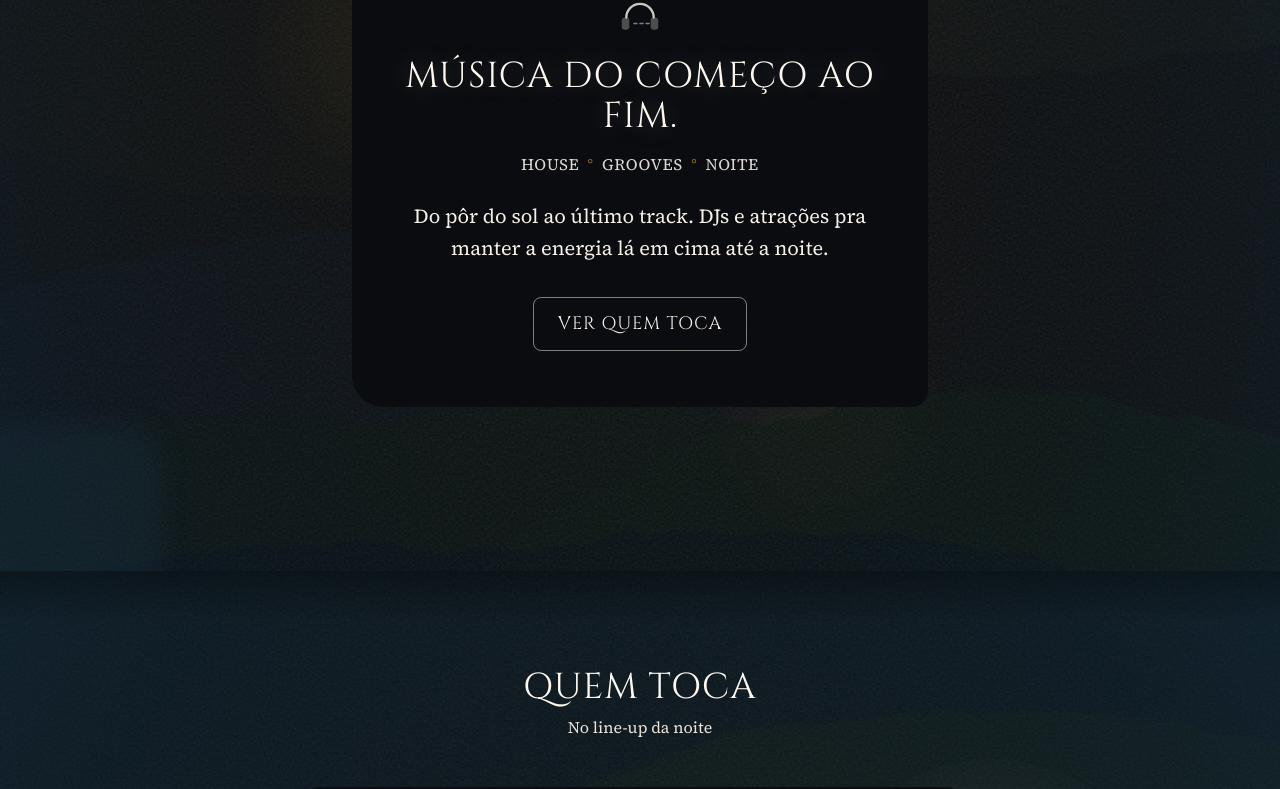
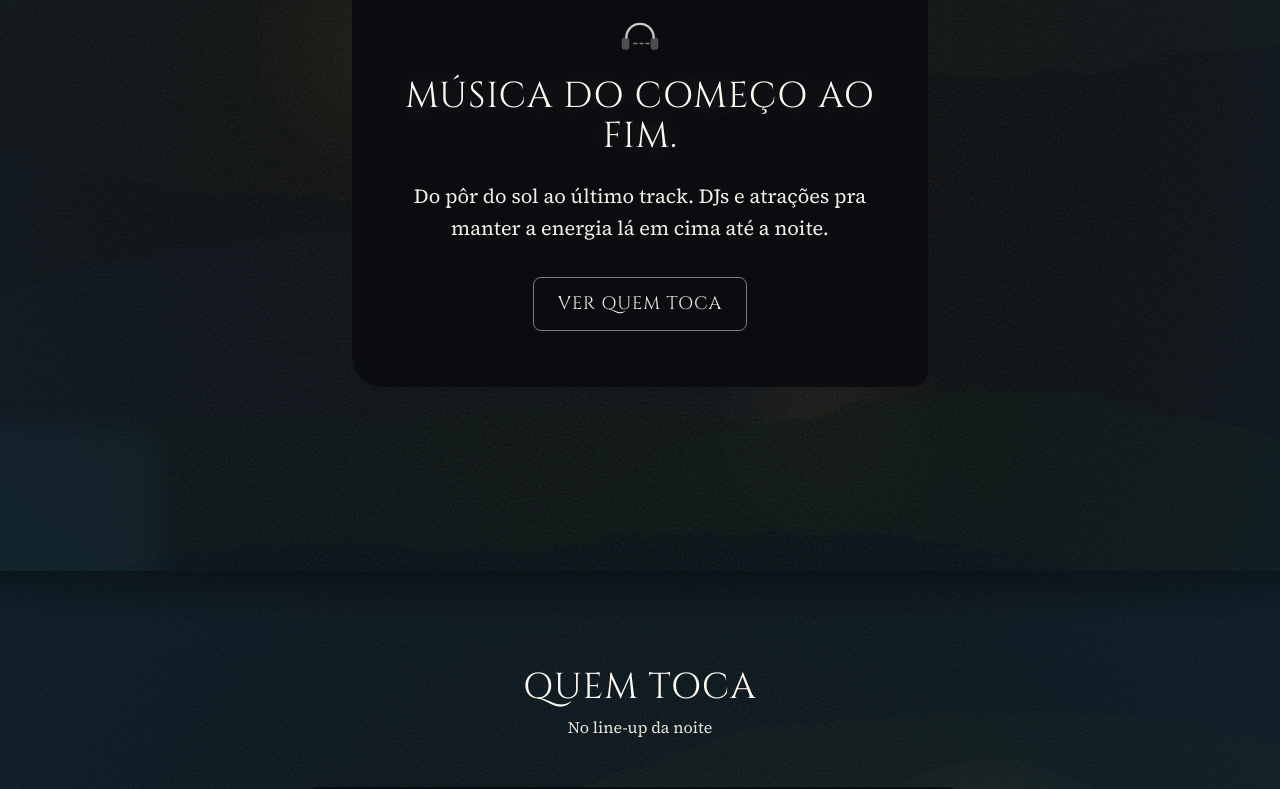
Before and after one commit to jonataswm01/naipevip, a Next.js app: page / in a window 1280 px wide. Shown: the part 4456-5245 px from the top of the page. Built offline with nearby package versions, Linux system fonts and the light colour scheme.

Commit message:
refactor: remove unused climaTags from SectionAbout and SectionMusic components
- Eliminated climaTags arrays from both SectionAbout and SectionMusic components to streamline the code.
- Adjusted margin in the heading of both components for improved layout consistency.

```diff
--- a/src/components/SectionAbout.tsx
+++ b/src/components/SectionAbout.tsx
@@ -3,8 +3,6 @@
 import { motion, Variants } from 'framer-motion';
 import { useInView } from 'react-intersection-observer';
 import { getWhatsAppUrl } from '@/lib/whatsapp';
-
-const climaTags = ['Pré-carnaval', 'Música', 'Festa'];
 
 export default function SectionAbout() {
   const { ref, inView } = useInView({
@@ -69,24 +67,11 @@ export default function SectionAbout() {
         </motion.div>
 
         <motion.h2
-          className="font-titulo text-3xl md:text-4xl text-cream uppercase tracking-wide mb-4"
+          className="font-titulo text-3xl md:text-4xl text-cream uppercase tracking-wide mb-6"
           variants={itemVariants}
         >
           Não é só mais uma festa.
         </motion.h2>
-
-        {/* Marcador ° entre os termos */}
-        <motion.p
-          className="font-texto text-sm sm:text-base text-off-white/90 uppercase tracking-wider mb-6"
-          variants={itemVariants}
-        >
-          {climaTags.map((tag, i) => (
-            <span key={tag}>
-              {i > 0 && <span className="mx-2 text-amarelo/80">°</span>}
-              {tag}
-            </span>
-          ))}
-        </motion.p>
 
         <motion.p
           className="font-texto text-lg md:text-xl text-off-white leading-relaxed"
--- a/src/components/SectionMusic.tsx
+++ b/src/components/SectionMusic.tsx
@@ -2,8 +2,6 @@
 
 import { motion, Variants } from 'framer-motion';
 import { useInView } from 'react-intersection-observer';
-
-const climaTags = ['House', 'Grooves', 'Noite'];
 
 export default function SectionMusic() {
   const { ref, inView } = useInView({
@@ -88,24 +86,11 @@ export default function SectionMusic() {
           </motion.div>
 
           <motion.h2
-            className="font-titulo text-3xl md:text-4xl text-cream uppercase tracking-wide mb-4 text-night-glow"
+            className="font-titulo text-3xl md:text-4xl text-cream uppercase tracking-wide mb-6 text-night-glow"
             variants={itemVariants}
           >
             Música do começo ao fim.
           </motion.h2>
-
-          {/* Marcador ° entre os termos */}
-          <motion.p
-            className="font-texto text-sm sm:text-base text-off-white/90 uppercase tracking-wider mb-6"
-            variants={itemVariants}
-          >
-            {climaTags.map((tag, i) => (
-              <span key={tag}>
-                {i > 0 && <span className="mx-2 text-amarelo/80">°</span>}
-                {tag}
-              </span>
-            ))}
-          </motion.p>
 
           <motion.p
             className="font-texto text-lg md:text-xl text-off-white leading-relaxed"
```
